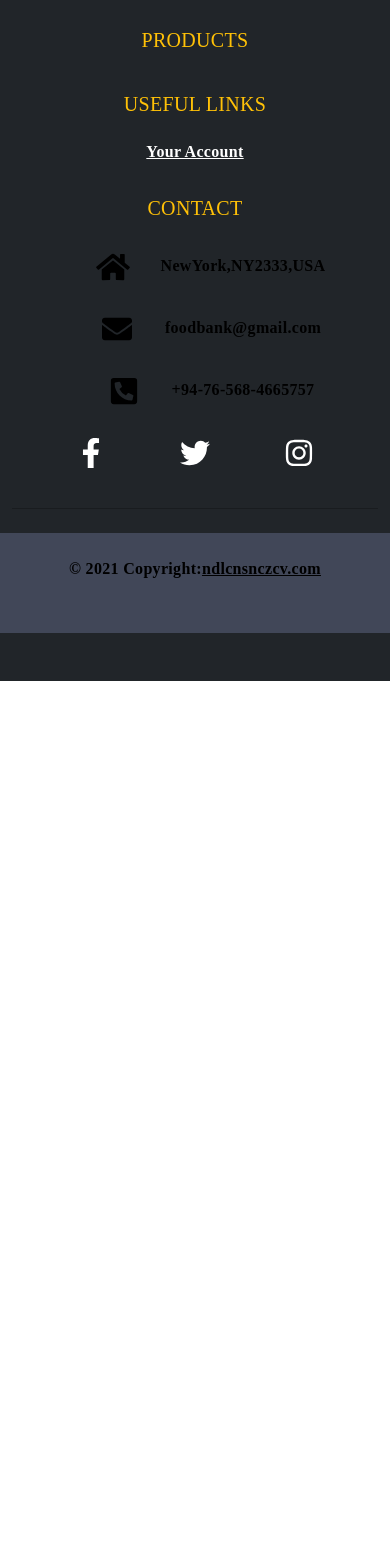
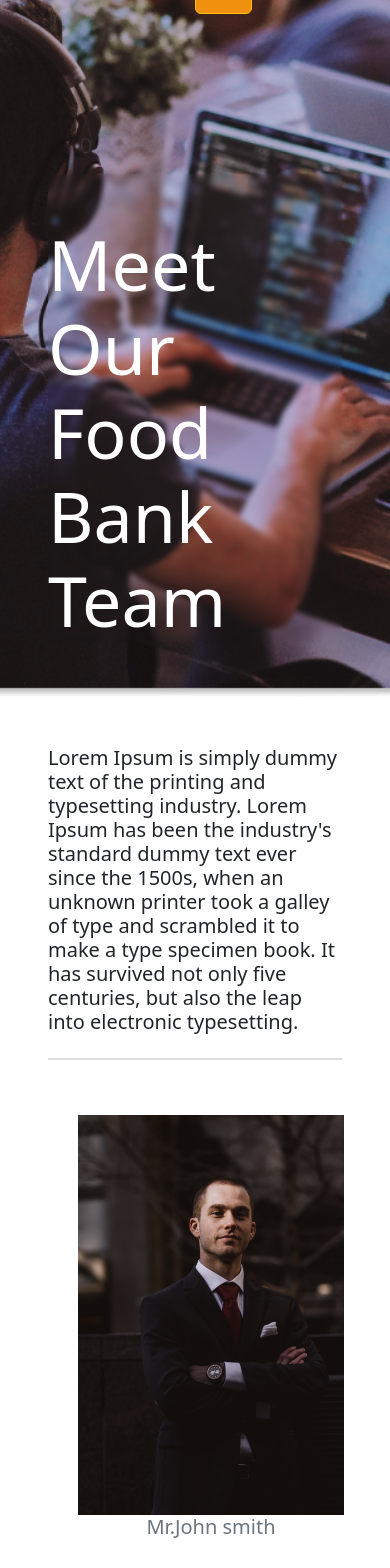
Before and after one commit to ingenious-it/food-bank, a React (Create React App) app in the folder client/: page /ourteam in a window 390 px wide. Shown: the part 260-1828 px from the top of the page. Before the commit the page ends 941 px from the top, so only its background shows below. Built offline with nearby package versions, Linux system fonts and the light colour scheme.

Commit message:
team added

```diff
--- a/client/src/components/AnimatedRoutes.jsx
+++ b/client/src/components/AnimatedRoutes.jsx
@@ -10,6 +10,7 @@ import Propose from './Propose';
 import Login from './Login';
 import SignUp from './signup';
 import Donate from './Donate';
+import Team from './ourteam';
 
 const AnimatedRoutes = () => {
     const location=useLocation();
@@ -21,6 +22,7 @@ const AnimatedRoutes = () => {
             <Route path='/' element={<Home/>}/>
             <Route path='/projects' element={<Projects/>}/>
             <Route path='/contactus' element={<ContactUs/>}/>
+            <Route path='/ourteam' element={<Team/>}/>
             <Route path='/mission' element={<Mission/>}/>
             <Route path='/whyFoodBank' element={<Why/>}/>
             <Route path='/propose' element={<Propose/>}/>
--- a/client/src/components/CardsHome.jsx
+++ b/client/src/components/CardsHome.jsx
@@ -7,7 +7,7 @@ import { FiUserPlus } from "react-icons/fi";
 
 const DCards = () => {
     return (
-        <div className='major'>
+        <div className='major w-100'>
 
             <div className='maincontainer d-flex justify-content-center align-items-center flex-column text-center'>
                     <h1 className='m-3'>Together We're On A Plan To End Child Hunger</h1>
--- a/client/src/components/Home.css
+++ b/client/src/components/Home.css
@@ -13,8 +13,7 @@
   .sideImg{
       width: 500px;
      height: auto;
-    /* border-radius: 5px;  */
-    /* background: url('../images/img1.jpeg'); */
+
   }
 
 
--- a/client/src/components/navBar.jsx
+++ b/client/src/components/navBar.jsx
@@ -62,8 +62,7 @@ const Nav = () => {
                     </Link>
                   </li>
                   <li>
-                    <Link className="dropdown-item" href="#">
-                      {" "}
+                    <Link className="dropdown-item" to={'/ourteam'}>
                       Our Team{" "}
                     </Link>
                   </li>
--- /dev/null
+++ b/client/src/components/ourteam.css
@@ -0,0 +1,25 @@
+.bg-image-team{
+    background-image: url('../images/image114.png');
+    background-position: center center;
+    background-attachment: scroll;
+    background-repeat: no-repeat;
+    background-size: cover;
+    min-height: 70vh;
+}
+
+.imgm{
+    height:400px;
+}
+
+
+@media(max-width:768px){
+
+    .teami{
+       flex-direction:column;
+       justify-content: center !important;
+       align-items:center;
+    }
+    .teami div{
+        width: 75% !important;
+    }
+}
--- /dev/null
+++ b/client/src/components/ourteam.jsx
@@ -0,0 +1,80 @@
+import React from 'react';
+import './ourteam.css'
+import Nav from './navBar';
+import {motion} from 'framer-motion';
+
+const Team = () => {
+    return (
+        <React.Fragment>
+                        <motion.div
+                                 initial={{width:0}}
+                                 animate={{width:"100vw"}}
+                                 exit={{x:window.innerWidth, transition:{duration:0.1}}}
+            >
+        <div className="bg-image-team">
+
+          <Nav/>
+          <div className='wrap-out d-flex justify-content-center mt-5'>
+              <div className="wrap d-flex justify-content-center align-items-center h-100 mt-5 p-5">
+                 <h1 className='text-white pt-5'>Meet Our Food Bank Team</h1>
+
+              </div>
+          </div>
+        </div>
+        <div className='textcontain d-flex ms-5 me-5 text-justify flex-direction-column'>
+                <h5 className='mt-5'>Lorem Ipsum is simply dummy text of the printing
+                and typesetting industry. Lorem Ipsum has been the industry's
+                standard dummy text ever since the 1500s, when an unknown printer
+                took a galley of type and scrambled it to make a type specimen book.
+                It has survived not only five centuries, but also the leap into electronic
+                typesetting.</h5>
+
+            </div>
+            <hr className='hr1 d-flex ms-5 me-5 mb-5' />
+            </motion.div>
+
+            <div className='teami m-3 d-flex justify-content-around w-100 mb-5'>
+                <div className='w-25'>
+                <button class="btn" type="button" data-bs-toggle="offcanvas" data-bs-target="#offcanvasRight1" aria-controls="offcanvasWithBothOptions">
+                <figure class="figure">
+                    <img src={require('../images/memberimage001.jpg')} class="imgm w-100" alt="member" />
+                    <figcaption class="figure-caption"><h5>Mr.John smith</h5></figcaption>
+                    </figure>
+                </button>
+                </div>
+                <div className='w-25'>
+                <button class="btn" type="button" data-bs-toggle="offcanvas" data-bs-target="#offcanvasRight1" aria-controls="offcanvasWithBothOptions"><img src={require('../images/memberimage001.jpg')} class="imgm w-100" alt="member" /></button>
+                </div>
+                <div className='w-25'>
+                <button class="btn" type="button" data-bs-toggle="offcanvas" data-bs-target="#offcanvasRight1" aria-controls="offcanvasWithBothOptions"><img src={require('../images/memberimage001.jpg')} class="imgm w-100" alt="member" /></button>
+                </div>
+
+
+
+            </div>
+
+            <div class="offcanvas offcanvas-end" tabindex="-1" id="offcanvasRight1" aria-labelledby="offcanvasRightLabel">
+                <div class="offcanvas-header">
+                    <h5 id="offcanvasRightLabel">Jhon smith</h5>
+                    <button type="button" class="btn-close text-reset" data-bs-dismiss="offcanvas" aria-label="Close"></button>
+                </div>
+                <div class="offcanvas-body d-flex  flex-column ">
+                    <div className='w-100 m-2 d-flex justify-content-center mb-4'><img className='w-75' src={require('../images/memberimage001.jpg')}  alt="member" /></div>
+                    <div>
+                    <p>Jogehn Smith is a Senior Software Engineer on our team. John has over 10 years of experience in
+                        software development and specializes in backend technologies. In his role, John is responsible for
+                        designing and implementing the core architecture of our software applications, ensuring they are scalable and efficient.</p>
+                    <p>One of John's key strengths is his ability to work collaboratively with other team members.
+                         He is an excellent communicator and always seeks feedback from his peers to ensure that the solutions he develops
+                          meet the needs of the entire team. John is also passionate about mentoring junior developers and has a proven track
+                           record of helping them grow and develop their skills</p>
+                    </div>
+
+                </div>
+                </div>
+        </React.Fragment>
+
+      );
+}
+
+export default Team;
--- a/client/src/index.css
+++ b/client/src/index.css
@@ -29,3 +29,7 @@ code {
 {
   background-color: #f0900f !important;
 }
+
+.colorthemed{
+  color: #f0900f !important;
+}
```
Also changed, not shown: client/src/components/Projects.css (+8 -0 lines), client/src/images/image114.png (added), client/src/images/memberimage001.jpg (added).
